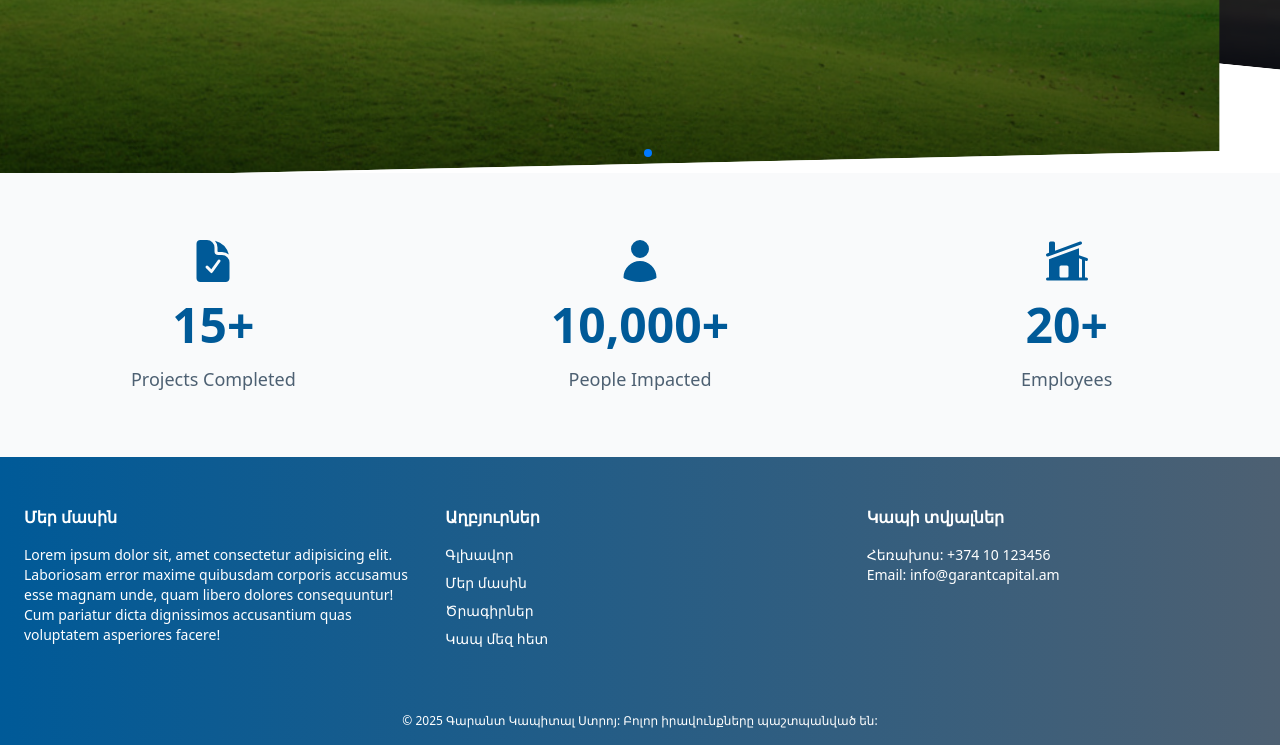
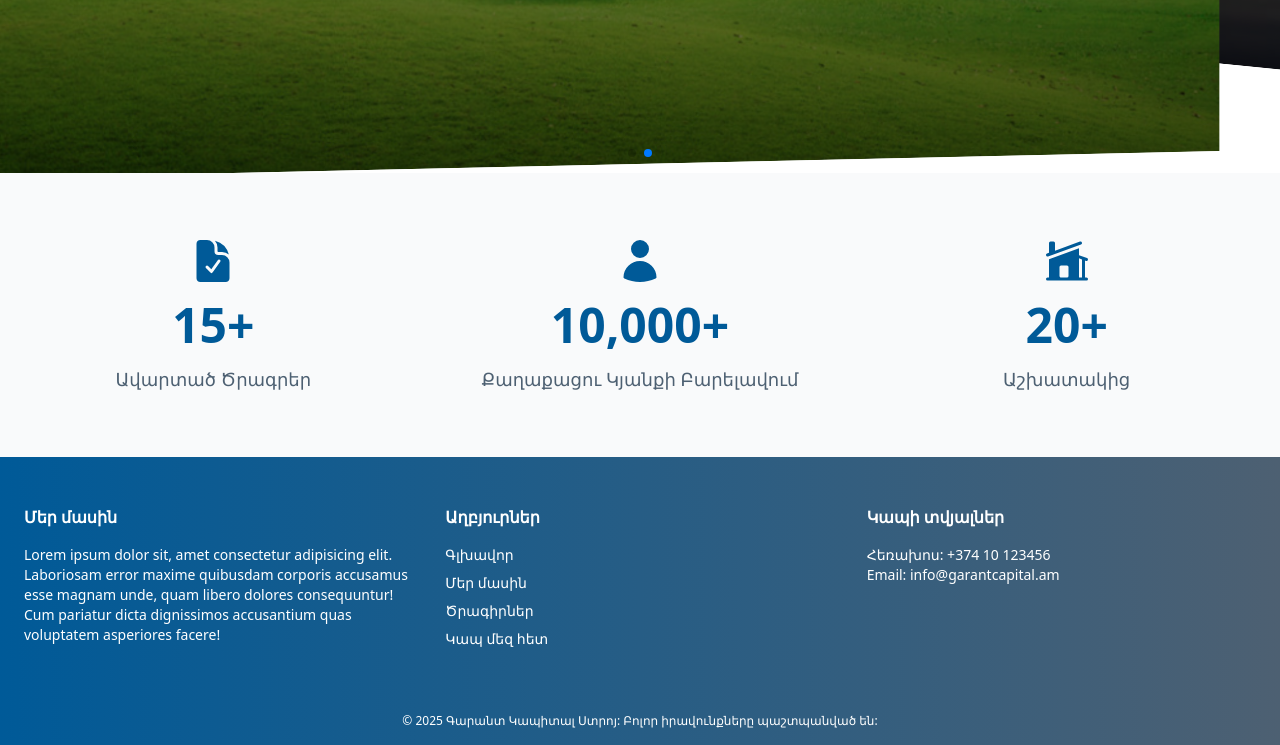
Before and after one commit to GarantCapitalStroy/garantcapitalstroy.github.io, a plain HTML site: page index.html in a window 1280 px wide. Shown: the part 707-1452 px from the top of the page. Drawn offline with nearby package versions, Linux system fonts and the light colour scheme.

Commit message:
Changed text

```diff
--- a/index.html
+++ b/index.html
@@ -162,7 +162,7 @@
               </svg>
 
           <h3 style="color: var(--primary)" class="text-5xl font-extrabold text-accent">15+</h3>
-          <p style="color: var(--secondary)" class="text-lg font-medium text-secondary">Projects Completed</p>
+          <p style="color: var(--secondary)" class="text-lg font-medium text-secondary">Ավարտած Ծրագրեր</p>
         </div>
 
         <!-- People Impacted -->
@@ -172,7 +172,7 @@
           </svg>
 
           <h3 style="color: var(--primary)" class="text-5xl font-extrabold">10,000+</h3>
-          <p style="color: var(--secondary)" class="text-lg font-medium text-secondary">People Impacted</p>
+          <p style="color: var(--secondary)" class="text-lg font-medium text-secondary">Քաղաքացու Կյանքի Բարելավում</p>
         </div>
 
         <!-- Employees -->
@@ -183,7 +183,7 @@
               </svg>
 
           <h3 style="color: var(--primary)" class="text-5xl font-extrabold text-accent">20+</h3>
-          <p style="color: var(--secondary)" class="text-lg font-medium text-secondary">Employees</p>
+          <p style="color: var(--secondary)" class="text-lg font-medium text-secondary">Աշխատակից</p>
         </div>
 
       </div>
```
